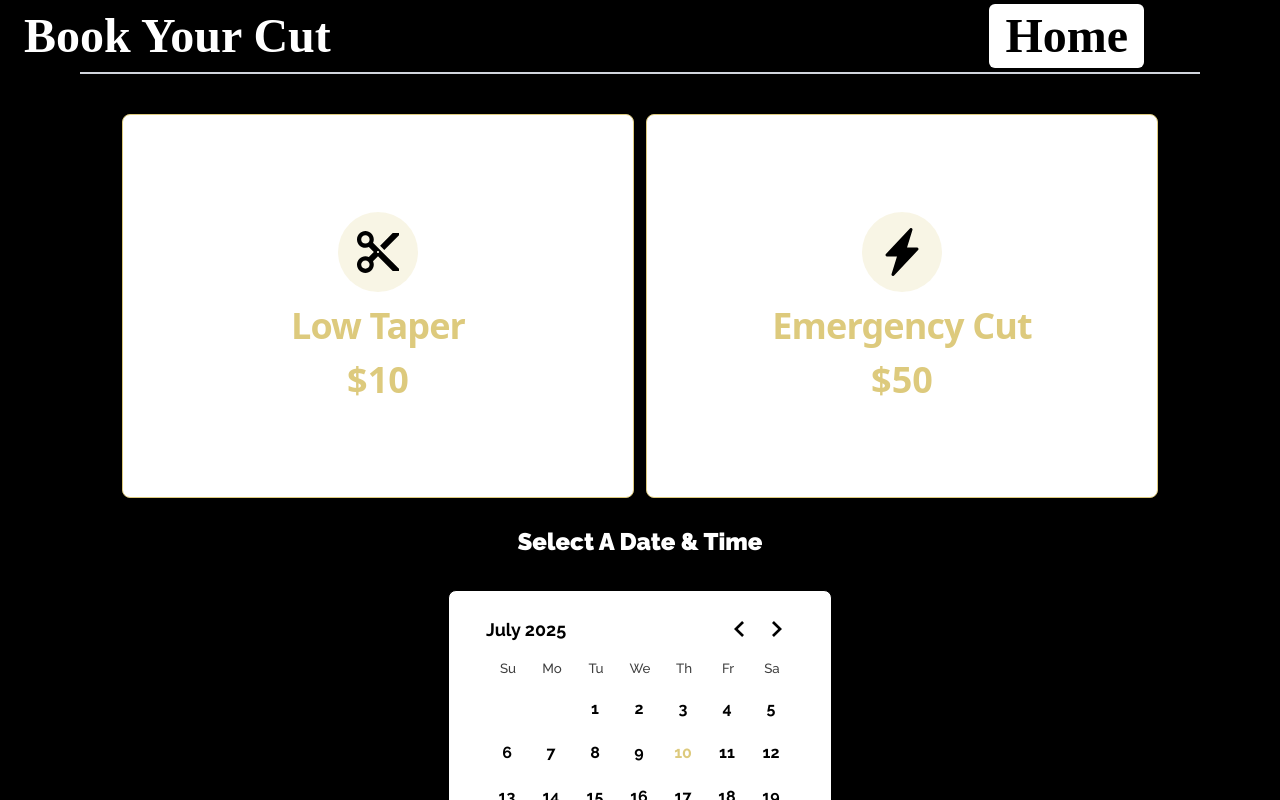
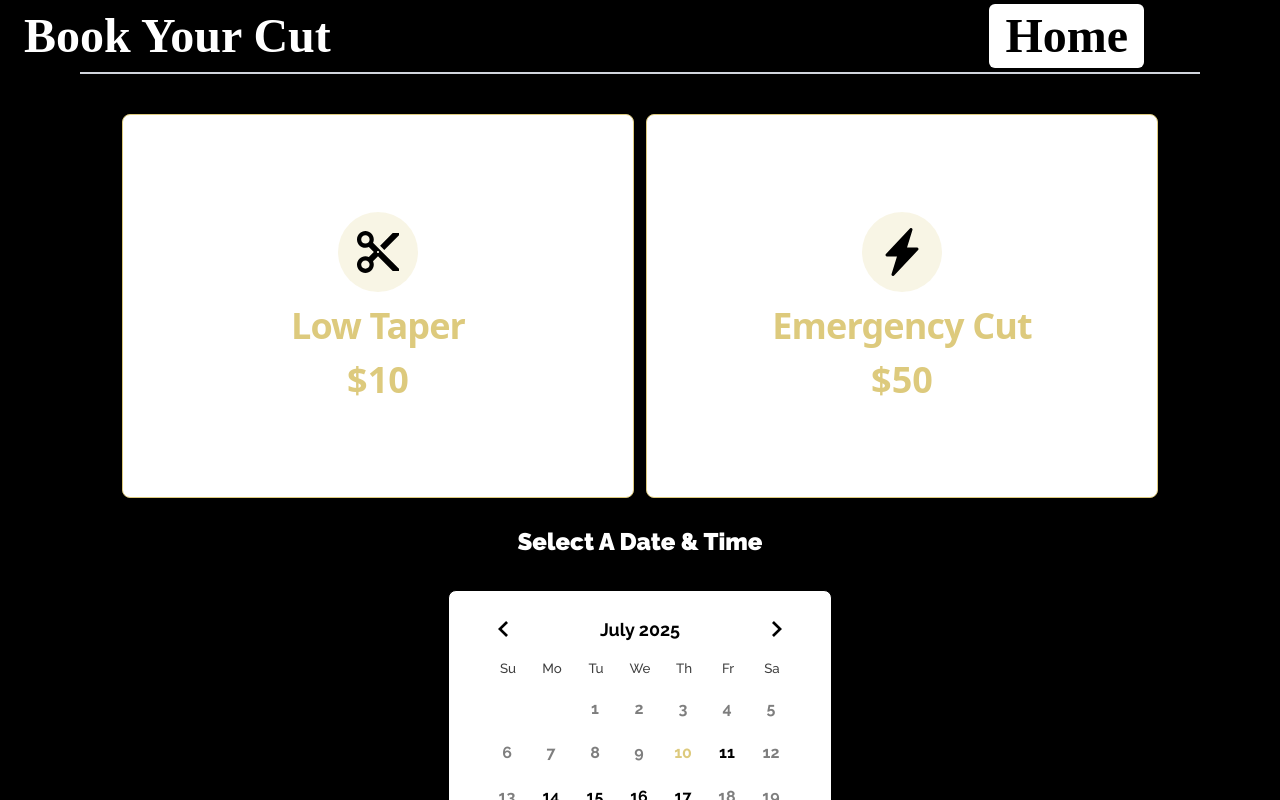
Before and after one commit to EricIshekwene/barbershop-website, a React (Vite) app: page /booking in a window 1280 px wide. Shown: the top 800 px of the page. Built offline with nearby package versions, Linux system fonts and the light colour scheme; a web font is replaced by a local one.

Commit message:
working calender

```diff
--- a/src/components/BookingCalender.jsx
+++ b/src/components/BookingCalender.jsx
@@ -17,11 +17,20 @@ function BookingCalendar() {
                     mode="single"
                     selected={selected}
                     onSelect={setSelected}
+                    navLayout='around'
+                    required
+                    disabled={[
+                        { before: new Date() },
+                        { dayOfWeek: [0, 6] },
+                        { after: new Date(new Date().setDate(new Date().getDate() + 7)) },
+                      ]}
+
                     classNames={{
                         root: 'rdp-root raleway-regular',
                         selected: 'bg-[#DDCA7D] text-white rounded-full',
                         today: 'text-[#DDCA7D] font-bold',
                         chevron: 'text-[#DDCA7D]',
+
                     }}
                 />
 
```
